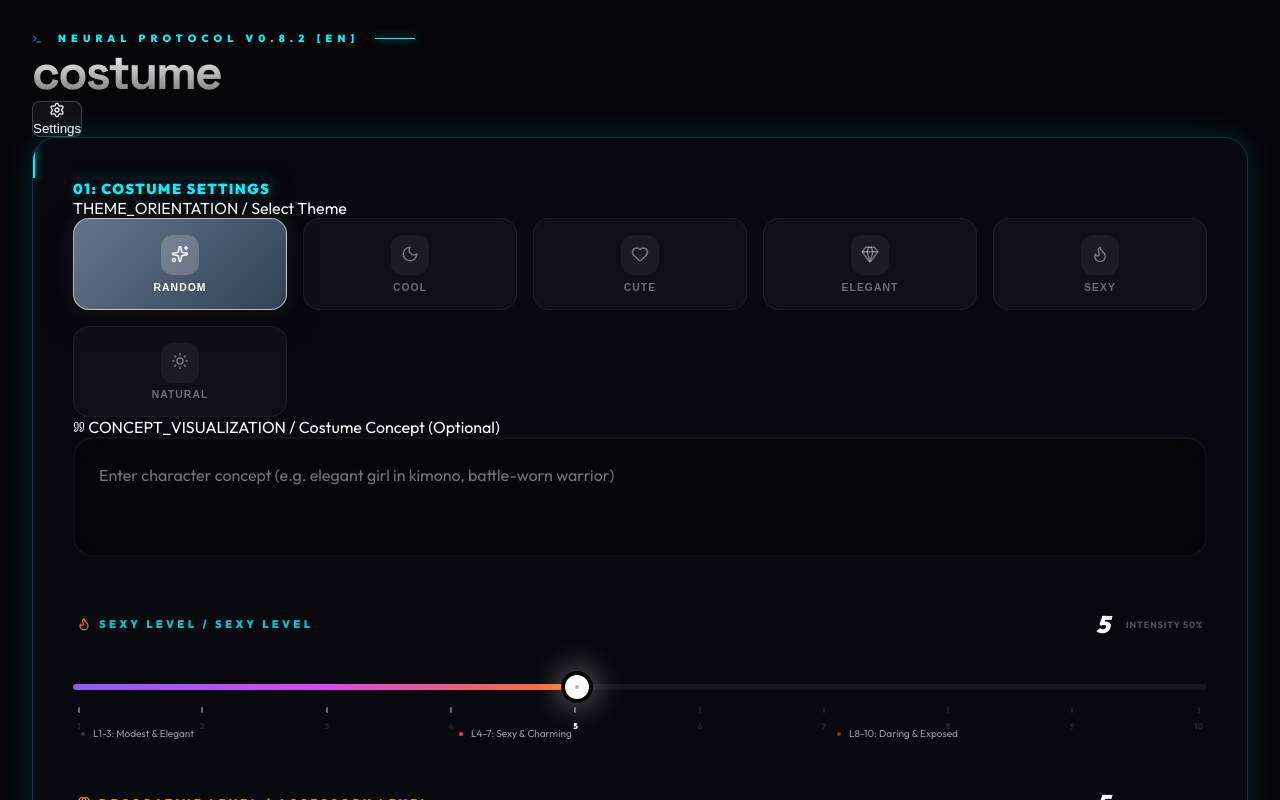
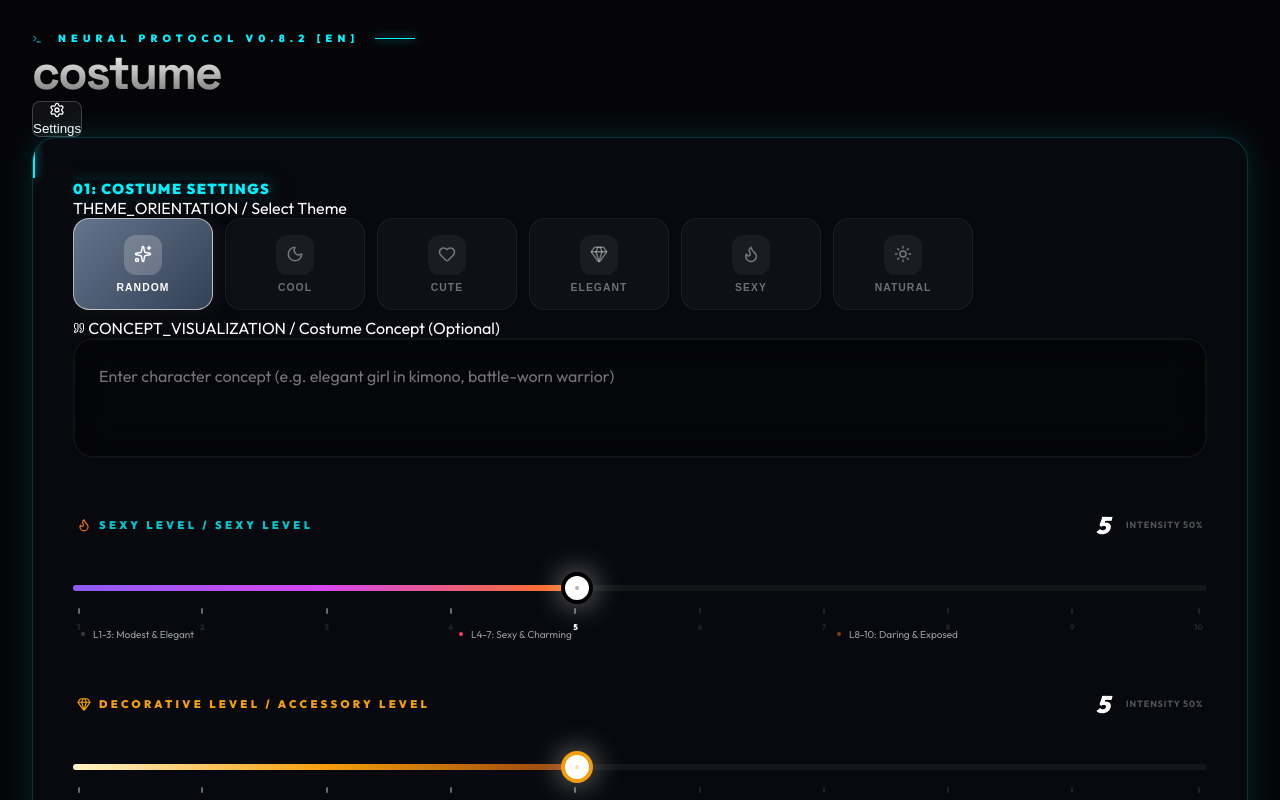
Before and after one commit to yukiokap/costume-ai, a React (Vite) app: page / in a window 1280 px wide. Shown: the top 800 px of the page. Built offline with nearby package versions, Linux system fonts and the light colour scheme.

Commit message:
UI update: Change settings selectors to horizontal-scrolling single rows (1 row layout)

```diff
--- a/src/index.css
+++ b/src/index.css
@@ -177,32 +177,26 @@ body {
   transition: all 0.4s cubic-bezier(0.4, 0, 0.2, 1);
 }
 
-/* Premium Theme Selector */
-/* Standard Premium Grid for all selection sections */
-.premium-grid {
-  display: grid;
-  grid-template-columns: repeat(2, 1fr);
-  gap: 1rem;
+.premium-grid,
+.expression-compact-grid,
+.framing-grid {
+  display: flex;
+  flex-direction: row;
+  overflow-x: auto;
+  gap: 0.75rem;
   width: 100%;
+  padding-bottom: 0.5rem;
+  -ms-overflow-style: none;
+  scrollbar-width: none;
 }
 
-@media (min-width: 480px) {
-  .premium-grid {
-    grid-template-columns: repeat(3, 1fr);
-  }
+.premium-grid::-webkit-scrollbar,
+.expression-compact-grid::-webkit-scrollbar,
+.framing-grid::-webkit-scrollbar {
+  display: none;
 }
 
-@media (min-width: 768px) {
-  .premium-grid {
-    grid-template-columns: repeat(4, 1fr);
-  }
-}
-
-@media (min-width: 1024px) {
-  .premium-grid {
-    grid-template-columns: repeat(5, 1fr);
-  }
-}
+/* Reverted list grid */
 
 /* Consolidated Premium Cards (Theme, Pose, Expression) */
 .theme-card,
@@ -210,10 +204,13 @@ body {
 .pose-card,
 .expression-card,
 .framing-card {
-  width: 100%;
+  flex: 0 0 auto;
+  /* Prevent shrinking in horizontal row */
+  width: 140px;
+  /* Fixed width for horizontal row items */
   aspect-ratio: auto;
   min-height: 90px;
-  padding: 1rem 0.75rem;
+  padding: 1rem 0.5rem;
   background: rgba(255, 255, 255, 0.03);
   border: 1px solid rgba(255, 255, 255, 0.05);
   border-radius: 16px;
@@ -234,43 +231,9 @@ body {
   min-height: 84px;
 }
 
-.expression-compact-grid {
-  display: grid;
-  grid-template-columns: repeat(4, 1fr);
-  gap: 0.5rem;
-  width: 100%;
-}
+/* Compact grids are also converted to lists as per '1st column' request */
 
-@media (min-width: 1024px) {
-  .expression-compact-grid {
-    grid-template-columns: repeat(9, 1fr);
-  }
-}
-
-@media (max-width: 480px) {
-  .expression-compact-grid {
-    grid-template-columns: repeat(2, 1fr);
-  }
-}
-
-.framing-grid {
-  display: grid;
-  grid-template-columns: repeat(4, 1fr);
-  gap: 0.5rem;
-  width: 100%;
-}
-
-@media (min-width: 1024px) {
-  .framing-grid {
-    grid-template-columns: repeat(9, 1fr);
-  }
-}
-
-@media (max-width: 480px) {
-  .framing-grid {
-    grid-template-columns: repeat(2, 1fr);
-  }
-}
+/* Framing grid is also converted to list */
 
 .theme-card:active,
 .pose-card:active,
```
